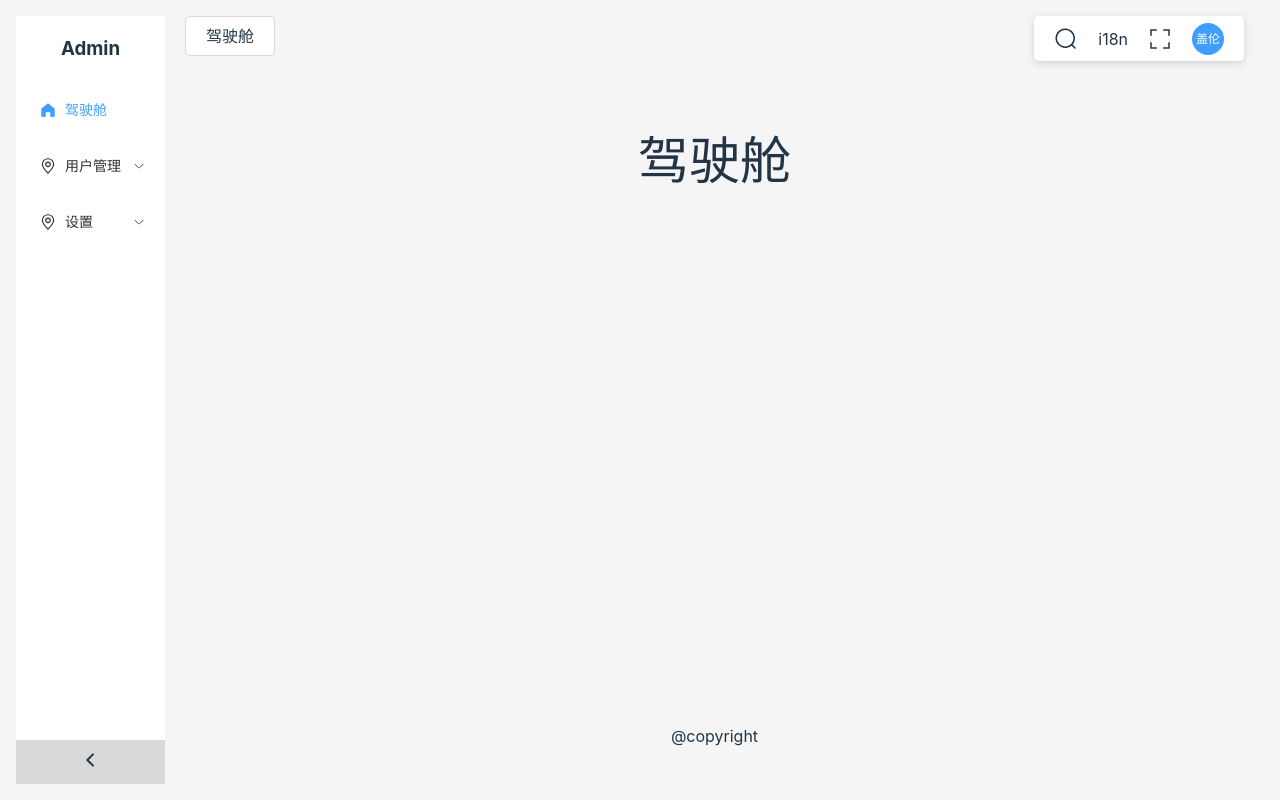
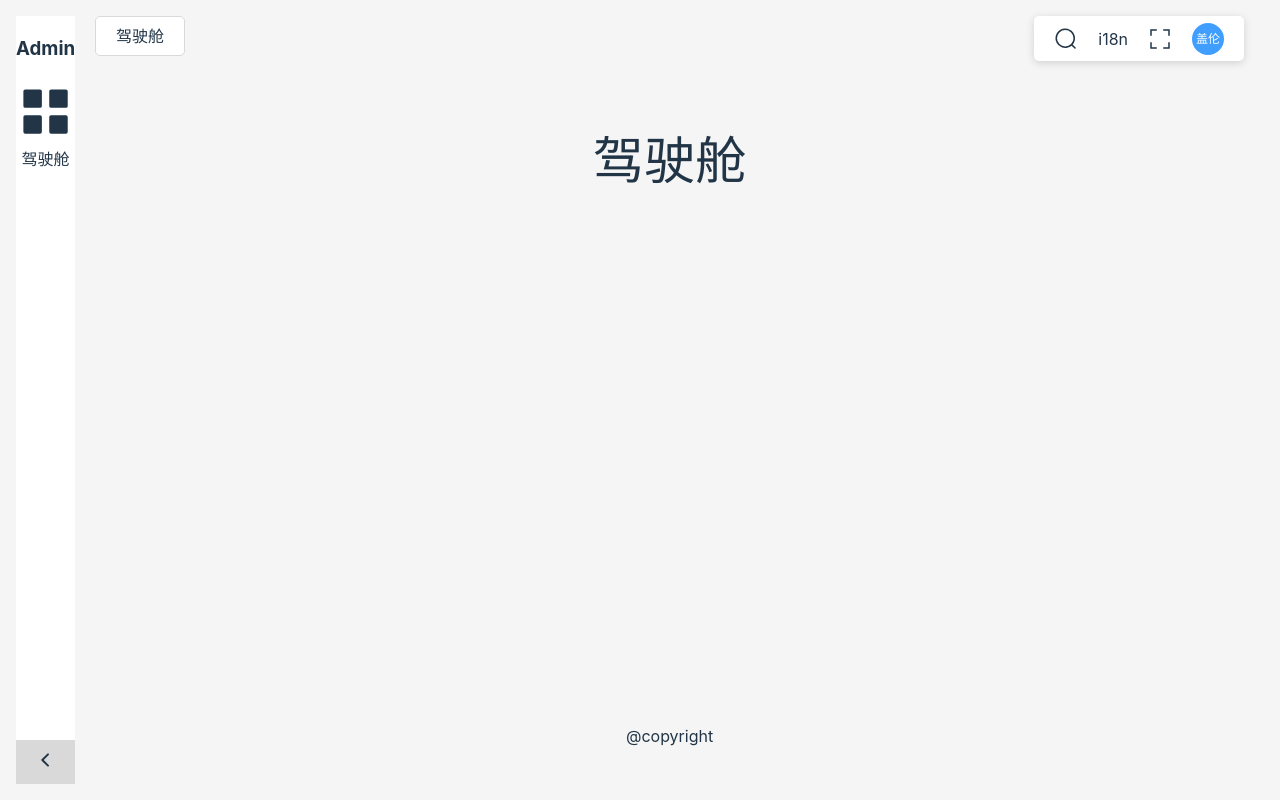
Before and after one commit to tanhh326/snow-admin, a Vue app in the folder web/: page /#/login in a window 1280 px wide. Both pictures are taken after a click on the button "登 录". Built offline with nearby package versions, Linux system fonts and the light colour scheme.

Commit message:
feat: tsx多级菜单

```diff
--- a/web/src/layout/main-layout/components/menu/Index.vue
+++ b/web/src/layout/main-layout/components/menu/Index.vue
@@ -1,7 +1,8 @@
 <script lang='tsx' setup>
-import { ArrowLeftBold, ArrowRightBold, HomeFilled, Location } from '@element-plus/icons-vue';
+import { ArrowLeftBold, ArrowRightBold } from '@element-plus/icons-vue';
 import { ref } from 'vue';
 import { useMenuStore } from 'src/store';
+import RecursionMenu from './RecursionMenu';
 import { storeToRefs } from 'pinia';
 
 const isCollapse = ref(false);
@@ -11,7 +12,6 @@ function toggleCollapse() {
 }
 
 const { activated, allMenu } = storeToRefs(useMenuStore());
-
 </script>
 
 <template>
@@ -27,32 +27,7 @@ const { activated, allMenu } = storeToRefs(useMenuStore());
     router
     unique-opened
   >
-    <template v-for='menu of allMenu'>
-      <el-sub-menu
-        v-if='menu.children && menu.children.length'
-        :index='String(menu.id)'
-      >
-        <template #title>
-          <el-icon>
-            <Location />
-          </el-icon>
-          <span>{{ menu.name }}</span>
-        </template>
-        <el-menu-item
-          v-for='item of menu.children'
-          :index='String(item.id)'
-          :route='item.path'
-        >
-          {{ item.name }}
-        </el-menu-item>
-      </el-sub-menu>
-      <el-menu-item v-else :index='String(menu.id)' :route='menu.path'>
-        <el-icon>
-          <HomeFilled />
-        </el-icon>
-        <span>{{ menu.name }}</span>
-      </el-menu-item>
-    </template>
+    <RecursionMenu :menus='allMenu' />
   </el-menu>
   <div class='t-aside-bottom' @click='toggleCollapse'>
     <el-icon>
--- /dev/null
+++ b/web/src/layout/main-layout/components/menu/RecursionMenu.tsx
@@ -0,0 +1,39 @@
+import { SystemMenu } from 'src/store/menu-store/type';
+import { defineComponent } from 'vue';
+import { Menu } from '@element-plus/icons-vue';
+
+const RecursionMenu =
+  defineComponent({
+    props: {
+      menus: {
+        type: Array as () => SystemMenu[],
+        required: true
+      }
+    },
+    setup(props) {
+      return () => props.menus.map(it => {
+          return it.menuType === 'directory' && it.children && it.children.length ?
+            <el-sub-menu index={String(it.id)}>
+              {{
+                title: () =>
+                  [
+                    <el-icon>
+                      <Menu />
+                    </el-icon>,
+                    <span>{it.name}</span>
+                  ],
+                default: () => <RecursionMenu menus={it.children || []} />
+              }}
+            </el-sub-menu>
+            :
+            <el-menu-item index={String(it.id)} route={it.path}>
+              <el-icon>
+                <Menu />
+              </el-icon>
+              <span>{it.name}</span>
+            </el-menu-item>;
+        }
+      );
+    }
+  });
+export default RecursionMenu;
--- a/web/src/layout/main-layout/components/search-dialog/Index.vue
+++ b/web/src/layout/main-layout/components/search-dialog/Index.vue
@@ -21,6 +21,8 @@ defineProps({
 const emits = defineEmits(['update:visible']);
 
 function handleClose() {
+  searchText.value = '';
+  searchResult.value = [];
   emits('update:visible', false);
 }
 
--- a/web/src/router/dynamic-router.ts
+++ b/web/src/router/dynamic-router.ts
@@ -5,6 +5,7 @@ import { indexRoute } from 'src/router/static-router';
 import { ElLoading } from 'element-plus';
 import { SystemMenu } from 'src/store/menu-store/type';
 
+// 获取所有路由页面组件
 const allPages = import.meta.glob('src/pages/**/Index.vue');
 
 const mockMenu: SystemMenu[] = [
@@ -14,6 +15,7 @@ const mockMenu: SystemMenu[] = [
     icon: 'dashboard',
     show: true,
     path: '/index',
+    menuType: 'menu',
     component: 'src/pages/dashboard/Index.vue'
   },
   {
@@ -21,17 +23,42 @@ const mockMenu: SystemMenu[] = [
     name: '用户管理',
     icon: 'users',
     show: true,
+    menuType: 'directory',
     path: '/users',
     children: [
       {
         id: 21,
-        name: '用户列表',
+        name: '用户类别',
         icon: 'list',
         parentId: 2,
         show: true,
         path: '/admin',
+        menuType: 'directory',
         component: 'src/pages/system/menu/Index.vue',
-        children: []
+        children: [
+          {
+            id: 211,
+            name: '内部用户',
+            icon: 'list',
+            parentId: 2,
+            show: true,
+            path: '/admin/inner',
+            menuType: 'menu',
+            component: 'src/pages/system/menu/Index.vue',
+            children: []
+          },
+          {
+            id: 212,
+            name: '外部用户',
+            icon: 'list',
+            parentId: 2,
+            show: true,
+            path: '/admin/out',
+            menuType: 'menu',
+            component: 'src/pages/system/menu/Index.vue',
+            children: []
+          }
+        ]
       },
       {
         id: 22,
@@ -39,6 +66,7 @@ const mockMenu: SystemMenu[] = [
         icon: 'plus',
         parentId: 2,
         show: true,
+        menuType: 'menu',
         path: '/user',
         component: 'src/pages/system/menu/Index.vue',
         children: []
@@ -51,6 +79,7 @@ const mockMenu: SystemMenu[] = [
     icon: 'settings',
     show: true,
     path: '/settings',
+    menuType: 'directory',
     children: [
       {
         id: 31,
@@ -58,6 +87,7 @@ const mockMenu: SystemMenu[] = [
         icon: 'list',
         parentId: 3,
         show: true,
+        menuType: 'menu',
         path: '/system-set',
         component: 'src/pages/system/menu/Index.vue',
         children: []
@@ -68,6 +98,7 @@ const mockMenu: SystemMenu[] = [
         icon: 'list',
         parentId: 3,
         show: true,
+        menuType: 'menu',
         path: '/system-log',
         component: 'src/pages/system/menu/Index.vue',
         children: []
@@ -78,11 +109,11 @@ const mockMenu: SystemMenu[] = [
 
 export const dynamicRouteParentName = 'DynamicRouter';
 
-export function createRouterRaw({
-                                  path,
-                                  name,
-                                  component
-                                }: menuStoreType.SystemMenu): RouteRecordRaw {
+function createRouterRaw({
+                           path,
+                           name,
+                           component
+                         }: menuStoreType.SystemMenu): RouteRecordRaw {
   if (!component) {
     throw new Error('创建路由必须指定组件');
   }
@@ -95,7 +126,7 @@ export function createRouterRaw({
   };
 }
 
-export function collectLastLevelNodes(allMenuTree: menuStoreType.SystemMenu[]) {
+function collectLastLevelNodes(allMenuTree: menuStoreType.SystemMenu[]) {
   const result: RouteRecordRaw[] = [];
 
   function traverse(menuTree: menuStoreType.SystemMenu[]) {
@@ -113,7 +144,7 @@ export function collectLastLevelNodes(allMenuTree: menuStoreType.SystemMenu[]) {
 }
 
 /**
- * 获取动态路由
+ * 获取动态路由(只解析最后一级菜单)
  */
 export function fetchDynamicRouter(): Promise<void> {
   if (!indexRoute.name) {
--- a/web/src/router/index.ts
+++ b/web/src/router/index.ts
@@ -42,6 +42,7 @@ router.beforeEach((to, from, next) => {
       return;
     }
     next();
+    menuStore.changeActivated(to.path);
   }
 });
 
--- a/web/src/store/menu-store/index.ts
+++ b/web/src/store/menu-store/index.ts
@@ -1,7 +1,6 @@
 import { defineStore } from 'pinia';
-import { computed, ref } from 'vue';
-import { useRoute, useRouter } from 'vue-router';
-import { Activated, RemoveMode, SystemMenu, SystemMenuTab } from './type';
+import { ref } from 'vue';
+import { RemoveMode, SystemMenu, SystemMenuTab } from './type';
 import { indexRoute } from 'src/router/static-router';
 import { findChildAndParents } from 'src/store/menu-store/util';
 
@@ -14,10 +13,9 @@ const { path, meta } = indexRoute;
  * 菜单以及路由的存储器
  */
 export const useMenuStore = defineStore('useMenuStore', () => {
-  const route = useRoute();
-
-  const router = useRouter();
-
+  /**
+   * 是否已刷新路由，这里不用{@see allMenu}等于空判断，因为可能会有用户一个动态路由都没有的情况
+   */
   const refreshed = ref(false);
 
   /**
@@ -39,22 +37,26 @@ export const useMenuStore = defineStore('useMenuStore', () => {
 
   /**
    * 当前选中的菜单，以及父菜单ids
-   * 切换{@see SystemMenuTab}选中、通过输入地址跳转、点击菜单时刷新
    */
-  const activated = computed<Activated>(() => {
-    const fullItem = findChildAndParents(route.path, allMenu.value);
+  const activated = ref();
+
+  /**
+   * 每次路由跳转后修改当前选中（切换{@see SystemMenuTab}选中、通过输入地址跳转、点击菜单时）
+   */
+  function changeActivated(path: string) {
+    const fullItem = findChildAndParents(path, allMenu.value);
     const lastItem = fullItem[fullItem.length - 1];
     lastItem && addSelected(lastItem);
     const full = fullItem.map((it) => String(it.id));
-    return { full, last: full[full.length - 1] };
-  });
+    activated.value = { full, last: full[full.length - 1] };
+  }
 
   /**
    * 关闭menuTab
    * @param index 当前执行操作的{@see SystemMenuTab}索引
    * @param removeMode 关闭方式
    */
-  function removeSelected(index: number, removeMode: RemoveMode) {
+  function removeSelected(index: number, removeMode: RemoveMode): string {
     let currentActivated: SystemMenuTab = selectedMenu.value[index];
     let deleteOption: { start: number; deleteCount?: number };
     switch (removeMode) {
@@ -78,11 +80,10 @@ export const useMenuStore = defineStore('useMenuStore', () => {
         currentActivated = selectedMenu.value[0];
         deleteOption = { start: 1, deleteCount: selectedMenu.value.length };
     }
-    router.push(currentActivated.path).then(() => {
-      currentActivated.activated = true;
-      const { start, deleteCount } = deleteOption;
-      selectedMenu.value.splice(start, deleteCount);
-    });
+    currentActivated.activated = true;
+    const { start, deleteCount } = deleteOption;
+    selectedMenu.value.splice(start, deleteCount);
+    return currentActivated.path;
   }
 
   /**
@@ -109,7 +110,8 @@ export const useMenuStore = defineStore('useMenuStore', () => {
     activated,
     selectedMenu,
     allMenu,
+    refreshed,
     removeSelected,
-    refreshed
+    changeActivated
   };
 });
--- a/web/src/store/menu-store/util.ts
+++ b/web/src/store/menu-store/util.ts
@@ -36,7 +36,7 @@ export function findChildAndParents(
 export function findMenuByName(menus: SystemMenu[], name: string, parent: SystemMenu[] = [], result: SystemMenu[][] = []) {
   for (const menu of menus) {
     const currentPath = [...parent, menu];
-    if (menu.children && menu.children.length > 0) {
+    if (menu.children && menu.children.length) {
       findMenuByName(menu.children, name, currentPath, result);
     } else if (menu.name.includes(name)) {
       result.push(currentPath);
--- a/web/vite.config.ts
+++ b/web/vite.config.ts
@@ -4,30 +4,32 @@ import { resolve } from 'path';
 import { ElementPlusResolver } from 'unplugin-vue-components/resolvers';
 import AutoImport from 'unplugin-auto-import/vite';
 import Components from 'unplugin-vue-components/vite';
+import vueJsxPlugin from '@vitejs/plugin-vue-jsx';
 
 export default defineConfig({
   plugins: [
+    vueJsxPlugin(),
     vue(),
     AutoImport({
-      resolvers: [ElementPlusResolver()],
+      resolvers: [ElementPlusResolver()]
     }),
     Components({
-      resolvers: [ElementPlusResolver()],
-    }),
+      resolvers: [ElementPlusResolver()]
+    })
   ],
   css: {
     preprocessorOptions: {
       less: {
-        javascriptEnabled: true,
-      },
-    },
+        javascriptEnabled: true
+      }
+    }
   },
   resolve: {
     alias: [
       {
         find: 'src',
-        replacement: resolve(__dirname, 'src'),
-      },
-    ],
-  },
+        replacement: resolve(__dirname, 'src')
+      }
+    ]
+  }
 });
```
Also changed, not shown: web/src/layout/main-layout/components/menu-tab/Index.vue (+26 -24 lines), web/src/store/route-store/index.ts (deleted, +0 -7 lines).
